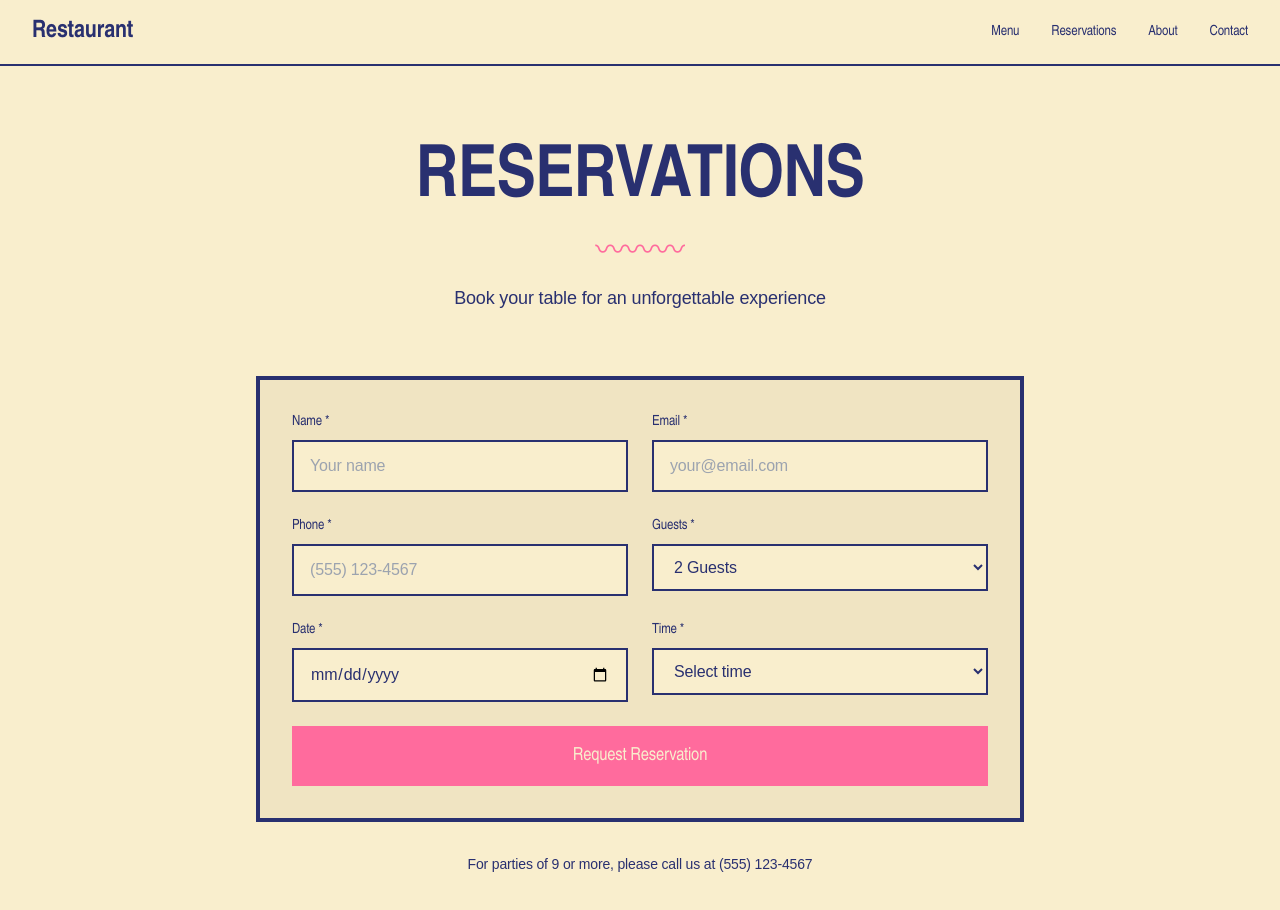
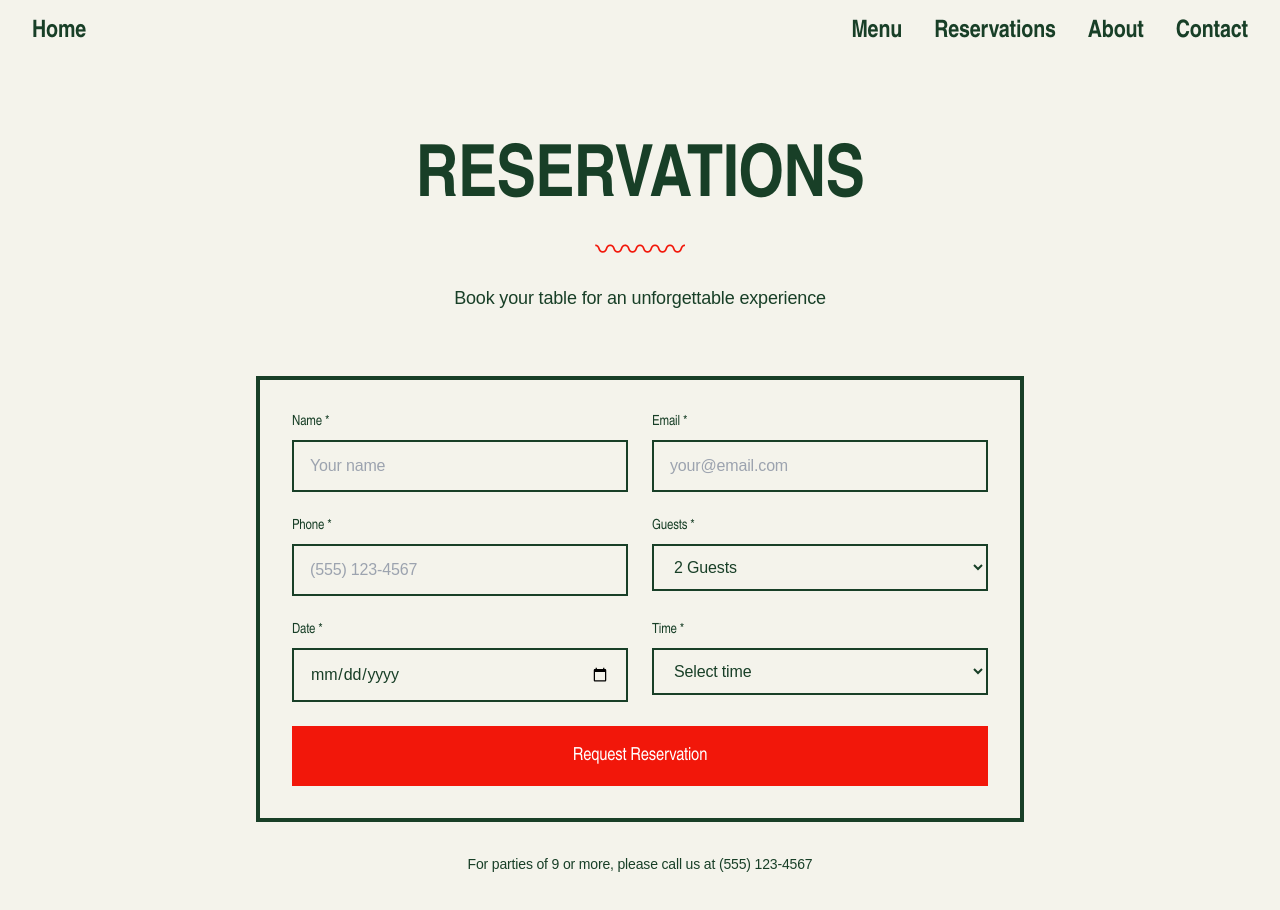
Before and after one commit to SomeMoosery/personal-site, a React (Vite) app: page /reservations in a window 1280 px wide. Shown: the top 910 px of the page. Built offline with nearby package versions, Linux system fonts and the light colour scheme.

Commit message:
Getting cooler

```diff
--- a/src/App.tsx
+++ b/src/App.tsx
@@ -1,4 +1,4 @@
-import { BrowserRouter as Router, Routes, Route } from 'react-router-dom'
+import { BrowserRouter as Router, Routes, Route, useLocation } from 'react-router-dom'
 import Navigation from './components/Navigation'
 import HomePage from './pages/HomePage'
 import MenuPage from './pages/MenuPage'
@@ -6,11 +6,13 @@ import ReservationsPage from './pages/ReservationsPage'
 import AboutPage from './pages/AboutPage'
 import ContactPage from './pages/ContactPage'
 
-function App() {
+function AppContent() {
+  const location = useLocation()
+  const isHomePage = location.pathname === '/'
+
   return (
-    <Router>
     <div className="min-h-screen bg-cream">
-        <Navigation />
+      {!isHomePage && <Navigation />}
       <Routes>
         <Route path="/" element={<HomePage />} />
         <Route path="/menu" element={<MenuPage />} />
@@ -19,6 +21,13 @@ function App() {
         <Route path="/contact" element={<ContactPage />} />
       </Routes>
     </div>
+  )
+}
+
+function App() {
+  return (
+    <Router>
+      <AppContent />
     </Router>
   )
 }
--- a/src/components/Hero.tsx
+++ b/src/components/Hero.tsx
@@ -5,18 +5,32 @@ export default function Hero() {
     <section id="hero" className="min-h-screen flex flex-col justify-center items-center bg-cream px-4 pt-16">
       {/* Main heading */}
       <div className="text-center mb-12">
-        <h1 className="text-6xl md:text-8xl font-bold mb-6 font-heading text-navy">
-          Your
-          <br />
-          <span className="text-accent-pink">Restaurant</span>
+        <h1 className="text-6xl md:text-8xl font-bold mb-6 font-heading text-red">
+          Carter Klein
         </h1>
-        <p className="text-xl md:text-2xl font-light max-w-2xl mx-auto font-body text-navy">
-          Sophisticated dining meets playful energy
+        <p className="text-xl md:text-2xl font-light max-w-2xl mx-auto font-body text-red mb-8">
+          Cooking up financial infra in Brooklyn, NY
         </p>
+
+        {/* Navigation links */}
+        <nav className="flex justify-center items-center space-x-8 mt-4">
+          <Link to="/menu" className="text-xl font-bold font-heading text-green hover:text-red transition-colors uppercase">
+            Menu
+          </Link>
+          <Link to="/reservations" className="text-xl font-bold font-heading text-green hover:text-red transition-colors uppercase">
+            Reservations
+          </Link>
+          <Link to="/about" className="text-xl font-bold font-heading text-green hover:text-red transition-colors uppercase">
+            About
+          </Link>
+          <Link to="/contact" className="text-xl font-bold font-heading text-green hover:text-red transition-colors uppercase">
+            Contact
+          </Link>
+        </nav>
       </div>
 
       {/* Wavy Animated Marquee */}
-      <div className="w-full overflow-hidden bg-cream text-navy py-8 mb-12 relative border-y-2 border-navy">
+      <div className="w-full overflow-hidden bg-cream text-green py-8 mb-12 relative border-y-2 border-green">
         <div className="flex animate-marquee whitespace-nowrap">
           {[...Array(4)].map((_, i) => (
             <div key={i} className="flex items-center mx-8">
@@ -39,20 +53,20 @@ export default function Hero() {
       </div>
 
       {/* Decorative squiggles */}
-      <div className="text-4xl text-accent-gold mb-8">
-        〰〰〰
+      <div className="text-4xl text-red mb-8">
+        〰〰〰〰〰〰〰〰〰〰〰〰
       </div>
 
       {/* CTA Button */}
       <Link
         to="/reservations"
-        className="bg-accent-pink text-cream px-8 py-4 text-lg font-heading hover:bg-accent-gold transition-all duration-300 transform hover:scale-105"
+        className="bg-red text-white px-8 py-4 text-lg font-heading hover:bg-green transition-all duration-300 transform hover:scale-105"
       >
         Reserve a Table
       </Link>
 
       {/* Rotating element */}
-      <div className="mt-12 animate-spin-slow text-6xl text-navy">
+      <div className="mt-12 animate-spin-slow text-6xl text-green">
         ✦
       </div>
     </section>
--- a/src/components/Navigation.tsx
+++ b/src/components/Navigation.tsx
@@ -5,15 +5,15 @@ export default function Navigation() {
   const [isOpen, setIsOpen] = useState(false);
 
   return (
-    <nav className="fixed top-0 left-0 right-0 bg-cream/95 backdrop-blur-sm z-50 border-b-2 border-navy">
+    <nav className="fixed top-0 left-0 right-0 bg-cream/95 backdrop-blur-sm z-50">
       <div className="max-w-7xl mx-auto px-4 sm:px-6 lg:px-8">
         <div className="flex justify-between items-center h-16">
           {/* Logo */}
           <Link
             to="/"
-            className="text-2xl font-bold font-heading text-navy hover:text-accent-pink transition-colors"
+            className="text-2xl font-bold font-heading text-green hover:text-red transition-colors"
           >
-            Restaurant
+            Home
           </Link>
 
           {/* Desktop Navigation */}
@@ -27,7 +27,7 @@ export default function Navigation() {
               <Link
                 key={item.path}
                 to={item.path}
-                className="text-sm font-heading text-navy hover:text-accent-pink transition-colors"
+                className="text-2xl font-bold font-heading text-green hover:text-red transition-colors"
               >
                 {item.name}
               </Link>
@@ -37,7 +37,7 @@ export default function Navigation() {
           {/* Mobile menu button */}
           <button
             onClick={() => setIsOpen(!isOpen)}
-            className="md:hidden text-2xl text-navy"
+            className="md:hidden text-2xl text-green"
           >
             {isOpen ? '✕' : '☰'}
           </button>
@@ -56,7 +56,7 @@ export default function Navigation() {
                 key={item.path}
                 to={item.path}
                 onClick={() => setIsOpen(false)}
-                className="block w-full text-left py-2 text-sm font-heading text-navy hover:text-accent-pink transition-colors"
+                className="block w-full text-left py-2 text-2xl font-bold font-heading text-green hover:text-red transition-colors"
               >
                 {item.name}
               </Link>
--- a/src/components/Reservations.tsx
+++ b/src/components/Reservations.tsx
@@ -28,16 +28,16 @@ export default function Reservations() {
       <div className="max-w-3xl mx-auto">
         {/* Header */}
         <div className="text-center mb-16">
-          <h2 className="text-5xl md:text-7xl font-bold mb-4 font-heading text-navy">Reservations</h2>
-          <div className="text-3xl text-accent-pink mb-4">〰〰〰</div>
-          <p className="text-lg font-body text-navy">Book your table for an unforgettable experience</p>
+          <h2 className="text-5xl md:text-7xl font-bold mb-4 font-heading text-green">Reservations</h2>
+          <div className="text-3xl text-red mb-4">〰〰〰</div>
+          <p className="text-lg font-body text-green">Book your table for an unforgettable experience</p>
         </div>
 
         {/* Form */}
-        <form onSubmit={handleSubmit} className="space-y-6 bg-warm-beige p-8 border-4 border-navy">
+        <form onSubmit={handleSubmit} className="space-y-6 bg-cream p-8 border-4 border-green">
           <div className="grid grid-cols-1 md:grid-cols-2 gap-6">
             <div>
-              <label className="block text-sm font-heading text-navy mb-2">
+              <label className="block text-sm font-heading text-green mb-2">
                 Name *
               </label>
               <input
@@ -46,13 +46,13 @@ export default function Reservations() {
                 required
                 value={formData.name}
                 onChange={handleChange}
-                className="w-full px-4 py-3 border-2 border-navy focus:outline-none focus:border-accent-pink transition-colors bg-cream font-body text-navy"
+                className="w-full px-4 py-3 border-2 border-green focus:outline-none focus:border-red transition-colors bg-cream font-body text-green"
                 placeholder="Your name"
               />
             </div>
 
             <div>
-              <label className="block text-sm font-heading text-navy mb-2">
+              <label className="block text-sm font-heading text-green mb-2">
                 Email *
               </label>
               <input
@@ -61,13 +61,13 @@ export default function Reservations() {
                 required
                 value={formData.email}
                 onChange={handleChange}
-                className="w-full px-4 py-3 border-2 border-navy focus:outline-none focus:border-accent-pink transition-colors bg-cream font-body text-navy"
+                className="w-full px-4 py-3 border-2 border-green focus:outline-none focus:border-red transition-colors bg-cream font-body text-green"
                 placeholder="your@email.com"
               />
             </div>
 
             <div>
-              <label className="block text-sm font-heading text-navy mb-2">
+              <label className="block text-sm font-heading text-green mb-2">
                 Phone *
               </label>
               <input
@@ -76,20 +76,20 @@ export default function Reservations() {
                 required
                 value={formData.phone}
                 onChange={handleChange}
-                className="w-full px-4 py-3 border-2 border-navy focus:outline-none focus:border-accent-pink transition-colors bg-cream font-body text-navy"
+                className="w-full px-4 py-3 border-2 border-green focus:outline-none focus:border-red transition-colors bg-cream font-body text-green"
                 placeholder="(555) 123-4567"
               />
             </div>
 
             <div>
-              <label className="block text-sm font-heading text-navy mb-2">
+              <label className="block text-sm font-heading text-green mb-2">
                 Guests *
               </label>
               <select
                 name="guests"
                 value={formData.guests}
                 onChange={handleChange}
-                className="w-full px-4 py-3 border-2 border-navy focus:outline-none focus:border-accent-pink transition-colors bg-cream font-body text-navy"
+                className="w-full px-4 py-3 border-2 border-green focus:outline-none focus:border-red transition-colors bg-cream font-body text-green"
               >
                 {[1, 2, 3, 4, 5, 6, 7, 8].map(num => (
                   <option key={num} value={num}>{num} {num === 1 ? 'Guest' : 'Guests'}</option>
@@ -98,7 +98,7 @@ export default function Reservations() {
             </div>
 
             <div>
-              <label className="block text-sm font-heading text-navy mb-2">
+              <label className="block text-sm font-heading text-green mb-2">
                 Date *
               </label>
               <input
@@ -107,12 +107,12 @@ export default function Reservations() {
                 required
                 value={formData.date}
                 onChange={handleChange}
-                className="w-full px-4 py-3 border-2 border-navy focus:outline-none focus:border-accent-pink transition-colors bg-cream font-body text-navy"
+                className="w-full px-4 py-3 border-2 border-green focus:outline-none focus:border-red transition-colors bg-cream font-body text-green"
               />
             </div>
 
             <div>
-              <label className="block text-sm font-heading text-navy mb-2">
+              <label className="block text-sm font-heading text-green mb-2">
                 Time *
               </label>
               <select
@@ -120,7 +120,7 @@ export default function Reservations() {
                 value={formData.time}
                 onChange={handleChange}
                 required
-                className="w-full px-4 py-3 border-2 border-navy focus:outline-none focus:border-accent-pink transition-colors bg-cream font-body text-navy"
+                className="w-full px-4 py-3 border-2 border-green focus:outline-none focus:border-red transition-colors bg-cream font-body text-green"
               >
                 <option value="">Select time</option>
                 <option value="17:00">5:00 PM</option>
@@ -138,14 +138,14 @@ export default function Reservations() {
 
           <button
             type="submit"
-            className="w-full bg-accent-pink text-cream py-4 font-heading hover:bg-accent-gold transition-all duration-300 transform hover:scale-105 text-lg"
+            className="w-full bg-red text-white py-4 font-heading hover:bg-green transition-all duration-300 transform hover:scale-105 text-lg"
           >
             Request Reservation
           </button>
         </form>
 
         {/* Additional info */}
-        <div className="mt-8 text-center text-sm text-navy">
+        <div className="mt-8 text-center text-sm text-green">
           <p className="font-body">For parties of 9 or more, please call us at (555) 123-4567</p>
         </div>
       </div>
--- a/src/index.css
+++ b/src/index.css
@@ -9,8 +9,8 @@
   body {
     @apply m-0 overflow-x-hidden;
     font-family: 'obviously', Arial, sans-serif;
-    background-color: hsl(45, 78%, 89%);
-    color: hsl(234, 46%, 30%);
+    background-color: #f4f3eb;
+    color: #183f27;
     font-weight: 400;
     letter-spacing: -0.01em;
     line-height: 1.5em;
@@ -22,6 +22,7 @@
     text-transform: uppercase;
     letter-spacing: -0.01em;
     line-height: 1.2em;
+    color: #183f27;
   }
 }
 
```
Also changed, not shown: src/components/About.tsx (+11 -11 lines), src/components/Contact.tsx (+16 -17 lines), src/components/Menu.tsx (+9 -9 lines), tailwind.config.js (+3 -5 lines). Lines whose indentation alone changed are shown as unchanged.
